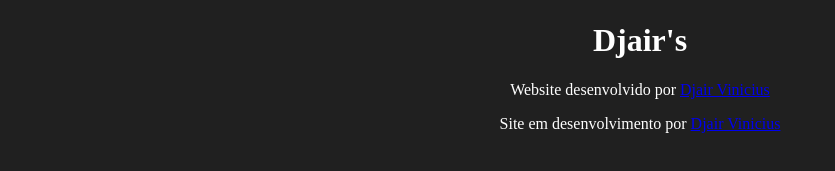
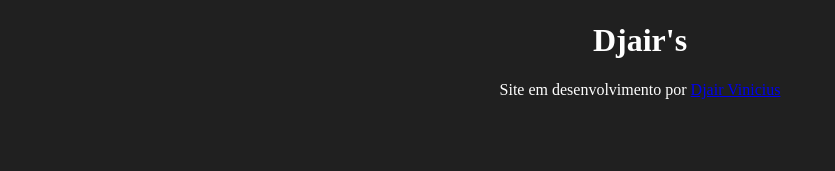
Before and after one commit to djairvinicius/djair-s, a plain HTML site: page index.html in a window 1280 px wide. Shown: the part 61-232 px from the top of the page, without its empty margins (0-835 px from the left). Drawn offline with Linux system fonts and the light colour scheme.

Commit message:
first commit

```diff
--- a/index.html
+++ b/index.html
@@ -13,8 +13,7 @@
 	<body>
 		<img src="img/logo.png">
 		<h1>Djair's</h1>
-		<p>Website desenvolvido por <a href="http://instagram.com/djair.vinicius"target="_blank_">Djair Vinicius</a></p>
-		<p>Site em desenvolvimento por <a href="http://instagram.com/djair.vinicius">Djair Vinicius<a></p>
+		<p>Site em desenvolvimento por <a href="http://instagram.com/djair.vinicius"target="_blank_">Djair Vinicius<a></p>
 
 	</body>
 </html>
```
